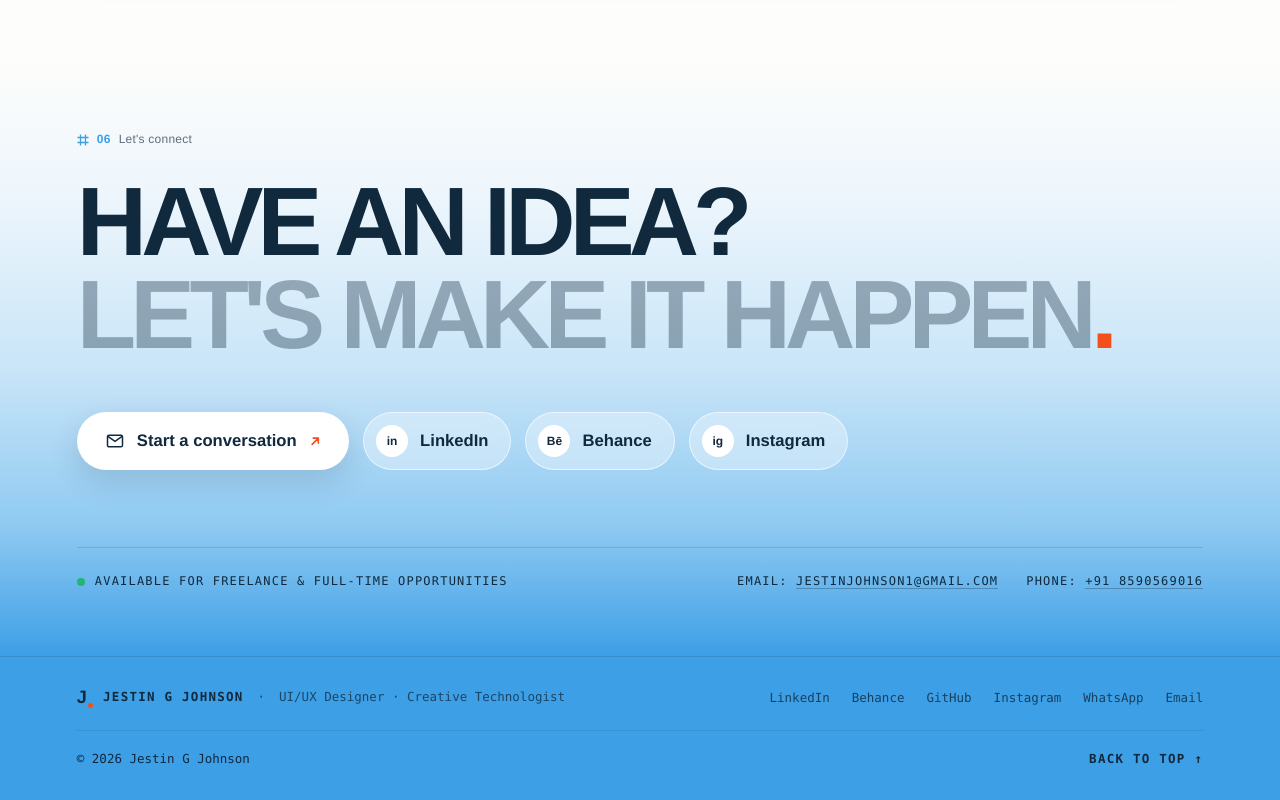
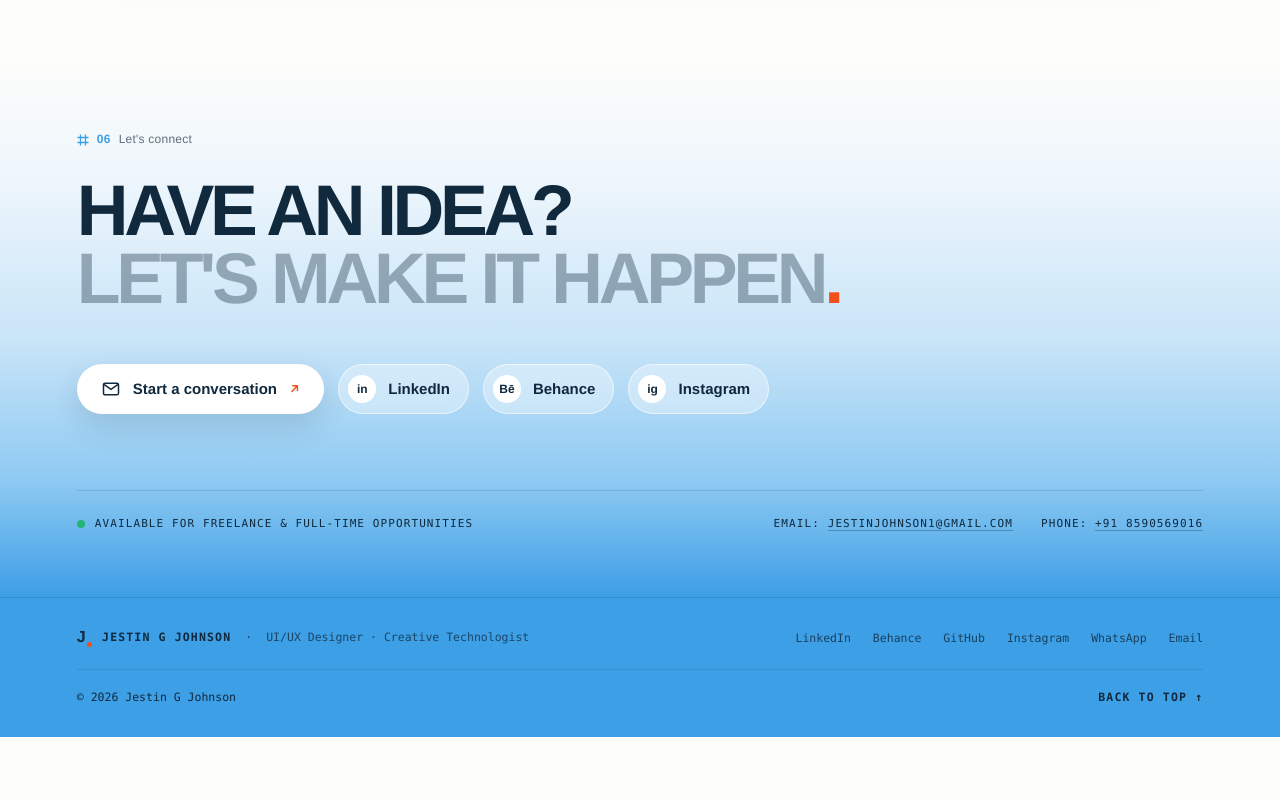
Before and after one commit to heyjesty/Portfolio-Jestin, a Next.js app: page / in a window 1280 px wide. Shown: the part 6188-6988 px from the top of the page. After the commit the page ends 6925 px from the top, so only its background shows below. Built offline with nearby package versions, Linux system fonts and the light colour scheme.

Commit message:
footer update

```diff
--- a/src/components/Contact.module.css
+++ b/src/components/Contact.module.css
@@ -15,7 +15,7 @@
 .title {
   display: grid;
   margin: 0;
-  font-size: clamp(44px, 7.6vw, 124px);
+  font-size: clamp(36px, 5.6vw, 84px);
   font-weight: 750;
   line-height: 0.95;
   letter-spacing: -0.06em;
@@ -39,7 +39,7 @@
   align-items: center;
   gap: 12px;
   border-radius: 999px;
-  font-size: clamp(16px, 1.3vw, 19px);
+  font-size: clamp(15px, 1.1vw, 16px);
   font-weight: 600;
   transition:
     transform 0.3s var(--ease),
@@ -47,7 +47,7 @@
     background 0.3s var(--ease);
 }
 .primary {
-  padding: 18px 28px;
+  padding: 15px 24px;
   background: #fff;
   color: var(--text);
   box-shadow: 0 12px 30px #10293d24;
@@ -64,7 +64,7 @@
   transform: translate(2px, -2px);
 }
 .pill {
-  padding: 12px 22px 12px 12px;
+  padding: 9px 18px 9px 9px;
   border: 1px solid #ffffff99;
   background: #ffffff59;
   color: var(--text);
@@ -74,8 +74,8 @@
 .pill span {
   display: grid;
   place-items: center;
-  width: 32px;
-  height: 32px;
+  width: 28px;
+  height: 28px;
   border-radius: 50%;
   background: #fff;
   font-size: 12px;
@@ -97,7 +97,7 @@
   padding-top: 24px;
   border-top: 1px solid #10293d24;
   font-family: ui-monospace, "SF Mono", Menlo, Consolas, monospace;
-  font-size: 12px;
+  font-size: 11px;
   letter-spacing: 0.1em;
   text-transform: uppercase;
   color: var(--text);
--- a/src/components/Footer.module.css
+++ b/src/components/Footer.module.css
@@ -10,7 +10,7 @@
   border-top: 1px solid #10293d24;
   background: var(--sky-deep);
   font-family: ui-monospace, "SF Mono", Menlo, Consolas, monospace;
-  font-size: 12.5px;
+  font-size: 11.5px;
   color: var(--text);
 }
 .footer p {
@@ -35,7 +35,7 @@
   align-items: flex-end;
   gap: 2px;
   font-family: "Helvetica Neue", Helvetica, Arial, sans-serif;
-  font-size: 18px;
+  font-size: 16px;
   letter-spacing: -0.04em;
 }
 .mark i {
```
